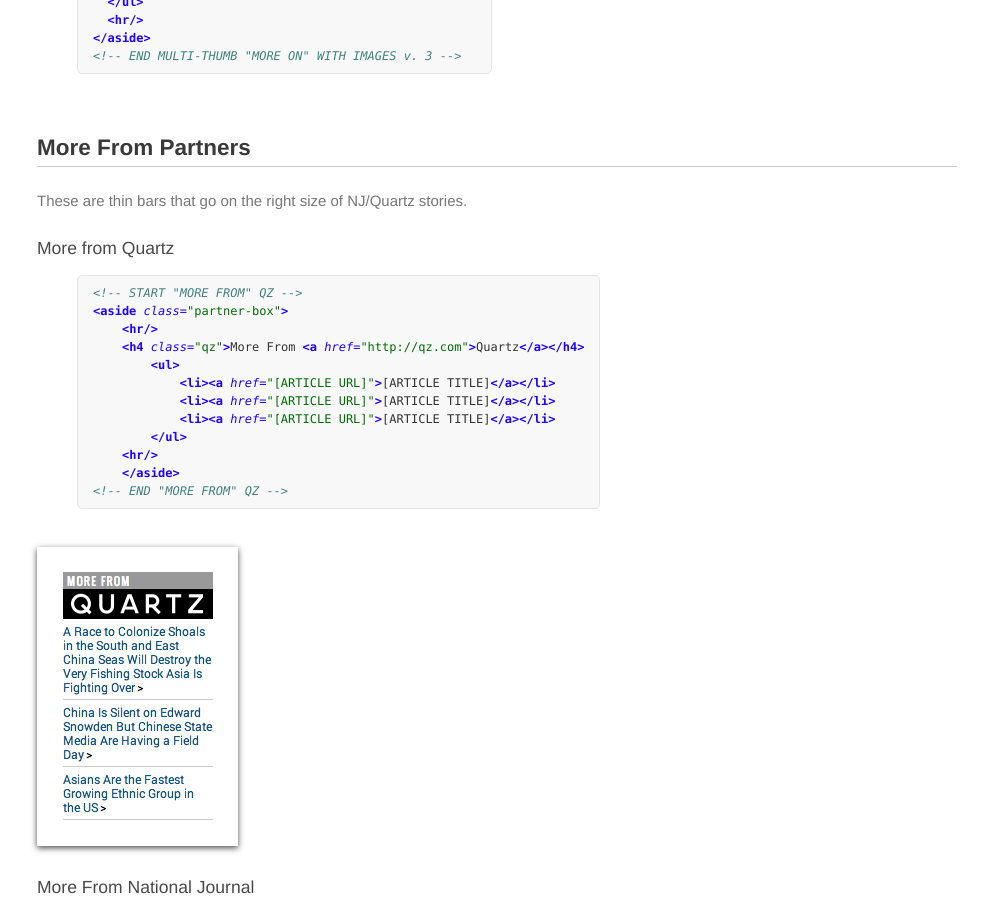
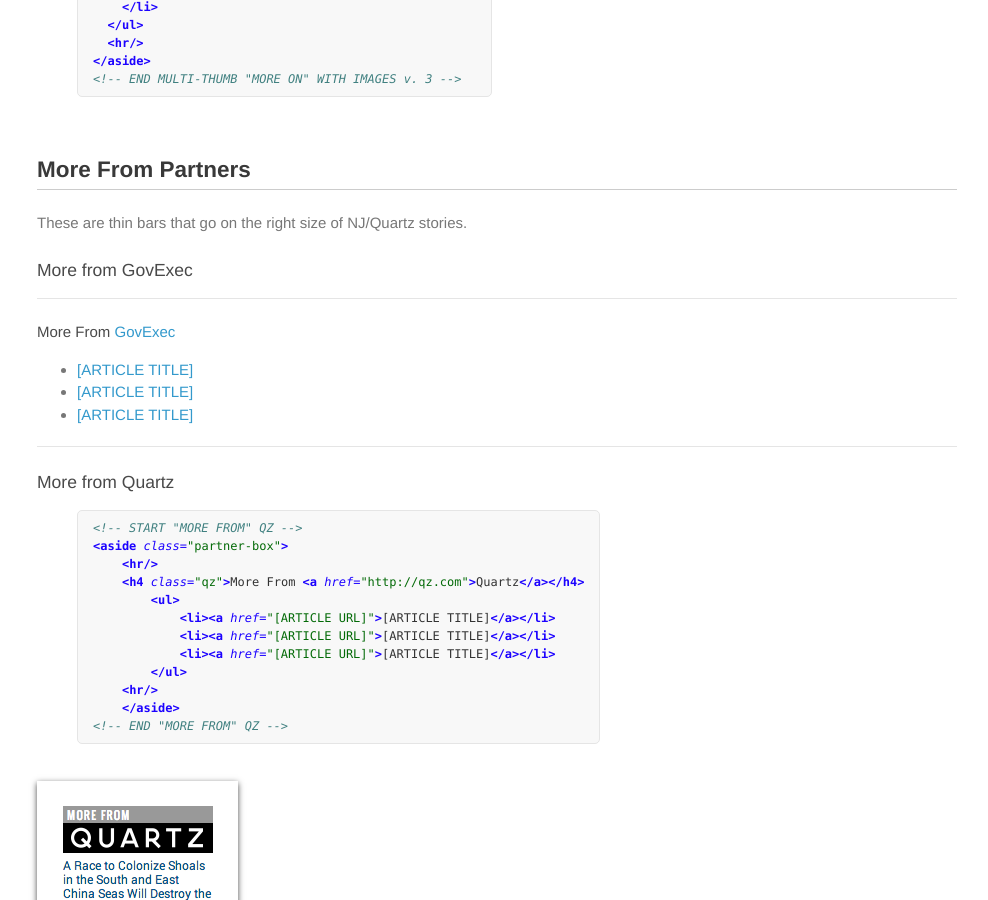
Before and after one commit to Atlantic57/html-snippets, a Jekyll site: the page built from index.md, in a window 1280 px wide and 900 px high, scrolled down 8829 px. Shown: the whole window, without its empty margins (143-1131 px from the left). Built offline with Jekyll 4.4.1, drawn with Linux system fonts in a browser that asks for light colours.

Commit message:
Add GovExec, fixes #5067

```diff
--- a/index.md
+++ b/index.md
@@ -376,6 +376,20 @@
 
 These are thin bars that go on the right size of NJ/Quartz stories.
 
+### More from GovExec
+<!-- START "MORE FROM" GOVEXEC -->
+<aside class="partner-box">
+    <hr/>
+    <h4 class="govexec">More From <a href="http://govexec.com">GovExec</a></h4>
+        <ul>
+            <li><a href="[ARTICLE URL]">[ARTICLE TITLE]</a></li>
+            <li><a href="[ARTICLE URL]">[ARTICLE TITLE]</a></li>
+            <li><a href="[ARTICLE URL]">[ARTICLE TITLE]</a></li>
+        </ul>
+    <hr/>
+</aside>
+<!-- END "MORE FROM" GOVEXEC -->
+
 ### More from Quartz
 {% highlight html %}
 <!-- START "MORE FROM" QZ -->
```
